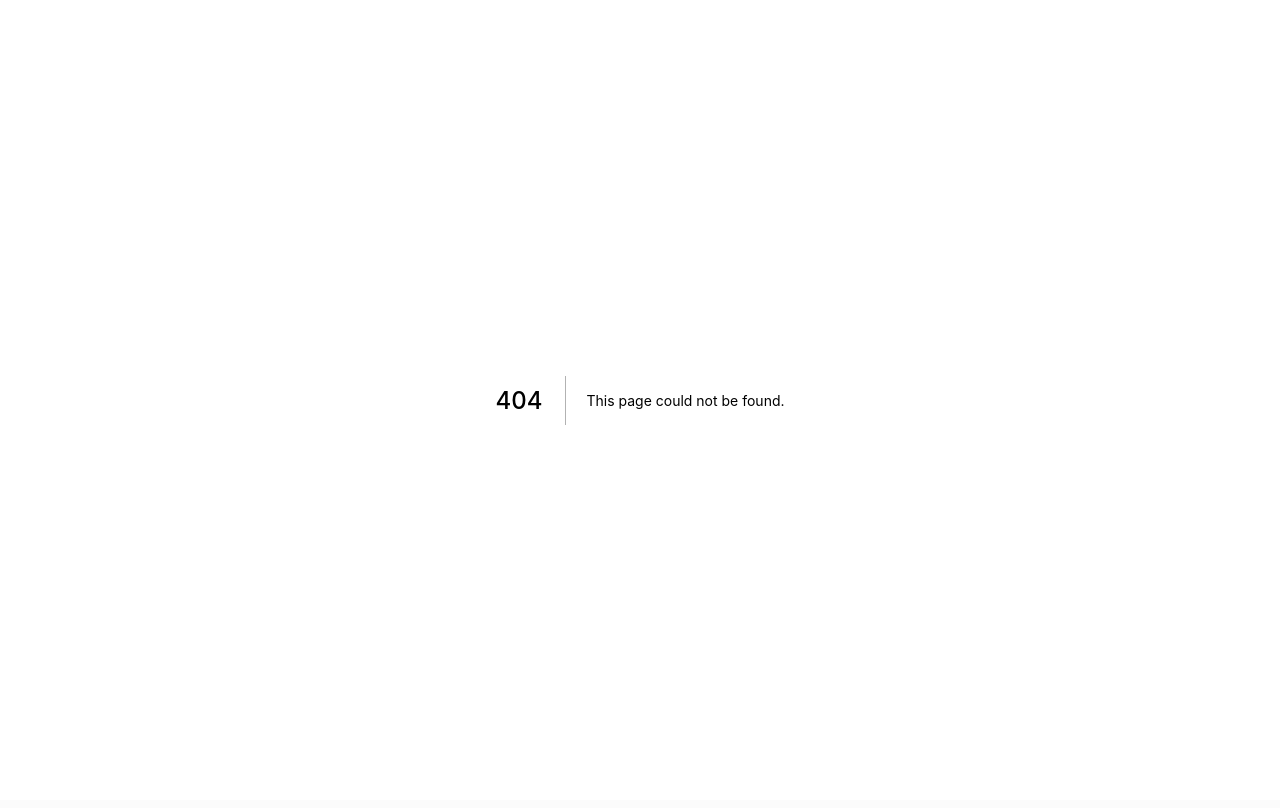
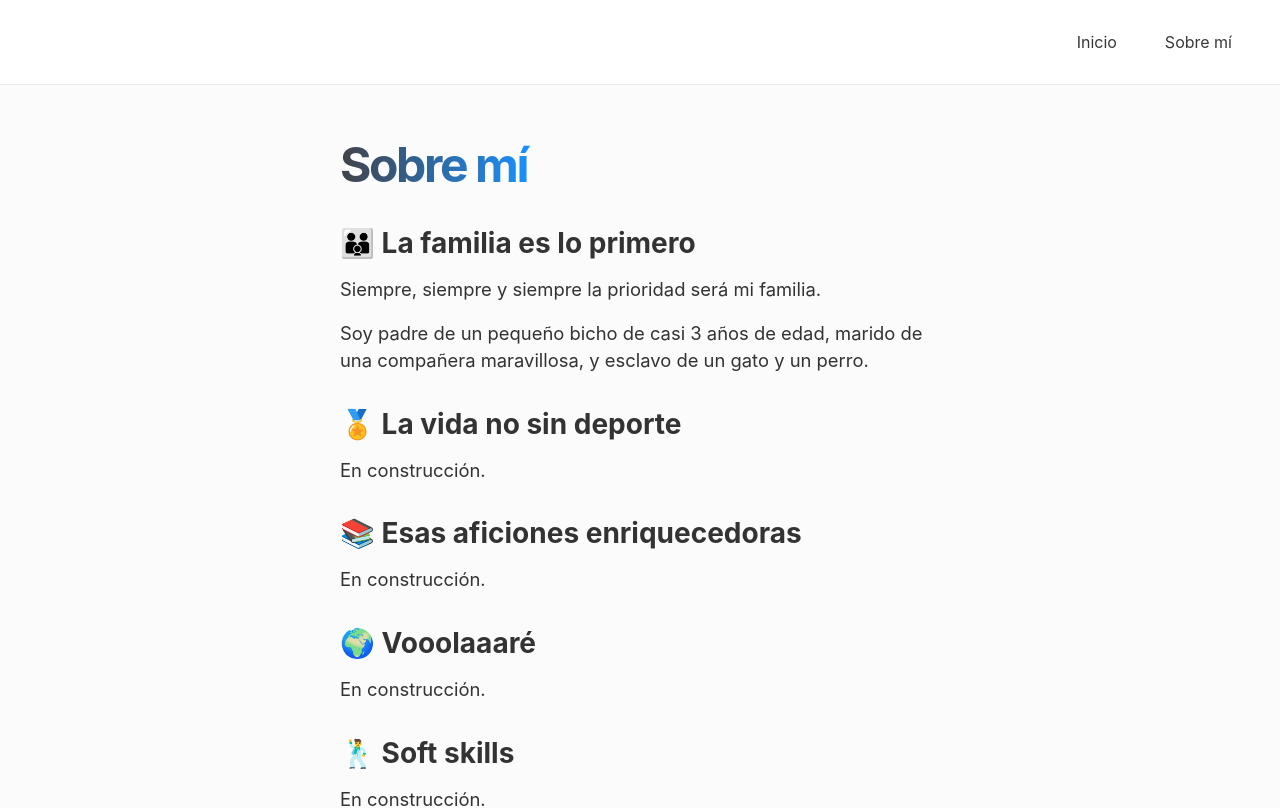
Before and after one commit to AitorRodriguez990/devairoma, a Next.js app: page /sobre-mi in a window 1280 px wide. Before the commit this address had no page. Shown: the top 808 px of the page. Built offline with nearby package versions, Linux system fonts and the light colour scheme.

Commit message:
fixes and add about me section (under construction)

```diff
--- /dev/null
+++ b/components/header/index.js
@@ -0,0 +1,18 @@
+import React from 'react'
+import Link from 'next/link'
+import styles from './index.module.scss'
+
+export const Header = () => {
+
+  return (
+    <header className={styles.header}>
+      <div>
+
+      </div>
+      <ul className={styles.menu}>
+        <li><Link href="/">Inicio</Link></li>
+        <li><Link href="/sobre-mi">Sobre mí</Link></li>
+      </ul>
+    </header>
+  )
+}
--- /dev/null
+++ b/components/header/index.module.scss
@@ -0,0 +1,32 @@
+.header {
+  background-color: #fff;
+  border-bottom: 1px solid #eaeaea;
+  display: flex;
+  justify-content: space-between;
+  padding: var(--spacing-default) var(--spacing-large);
+
+  .menu {
+    list-style: none;
+
+    li {
+      display: inline-block;
+
+      & + li {
+        margin-left: var(--spacing-default);
+      }
+
+      a {
+        border-bottom: none;
+        border-radius: var(--border-radius-default);
+        color: var(--color-secondary);
+        display: block;
+        padding: var(--spacing-default);
+        transition: var(--transition-default);
+
+        &:hover {
+          background-color: var(--background-default);
+        }
+      }
+    }
+  }
+}
--- a/pages/index.js
+++ b/pages/index.js
@@ -11,6 +11,8 @@ const Home = () => (
     <HeadMeta />
 
     <div className="page">
+      <Header />
+
       <div className="container">
         <div className={styles.home}>
           <div className={styles.avatar}>
@@ -23,9 +25,9 @@ const Home = () => (
               width="150"
             />
           </div>
-          <h1 className="title">👋 ¡Hola, mi nombre es Aitor Rodríguez!</h1>
+          <h1 className="title">👋 ¡Hola!</h1>
           <p className={styles.text}>
-            Soy{' '}
+            Mi nombre es Aitor Rodríguez. Soy{' '}
             <strong>Frontend Engineer</strong> en{' '}
             <a
               href="https://adevinta.es/"
--- /dev/null
+++ b/pages/sobre-mi/index.js
@@ -0,0 +1,44 @@
+import React from 'react'
+import {HeadMeta} from '../../components/headMeta'
+import {Header} from '../../components/header'
+import {Footer} from '../../components/footer'
+
+import styles from './index.module.scss'
+
+const About = () => (
+  <div>
+    <HeadMeta section="Sobre mí" />
+
+    <div className="page">
+      <Header />
+
+      <div className="container">
+        <h1 className="title">Sobre mí</h1>
+
+        <div className={styles.about}>
+          <h2 className="subtitle">👪 La familia es lo primero</h2>
+          <p>
+            Siempre, siempre y siempre la prioridad será mi familia.
+          </p>
+          <p>
+            Soy padre de un pequeño bicho de casi 3 años de edad, marido de una compañera maravillosa, y esclavo de un gato y un perro.
+          </p>
+          <h2 className="subtitle">🏅 La vida no sin deporte</h2>
+          <p>En construcción.</p>
+          <h2 className="subtitle">📚 Esas aficiones enriquecedoras</h2>
+          <p>En construcción.</p>
+          <h2 className="subtitle">🌍 Vooolaaaré</h2>
+          <p>En construcción.</p>
+          <h2 className="subtitle">🕺 Soft skills</h2>
+          <p>En construcción.</p>
+          <h2 className="subtitle">👨‍💻 Hard skills</h2>
+          <p>En construcción.</p>
+        </div>
+      </div>
+
+      <Footer />
+    </div>
+  </div>
+)
+
+export default About
--- /dev/null
+++ b/pages/sobre-mi/index.module.scss
@@ -0,0 +1,3 @@
+.about {
+
+}
--- a/styles/styles.scss
+++ b/styles/styles.scss
@@ -101,6 +101,7 @@ p {
   font-size: 1.15rem;
   margin: auto;
   max-width: 600px;
+  padding: 50px 0;
   width: 100vw;
 }
 
@@ -108,11 +109,23 @@ p {
   background: linear-gradient(to right, #424248 0%, #1991ff 100%);
   -webkit-background-clip: text;
   -webkit-text-fill-color: transparent;
-  font-size: 2.25rem;
+  display: inline-block;
+  font-size: 3rem;
   font-weight: 700;
   -webkit-letter-spacing: -0.05em;
   -moz-letter-spacing: -0.05em;
   -ms-letter-spacing: -0.05em;
   letter-spacing: -0.05em;
   margin-bottom: var(--spacing-large);
+  padding-right: 4px; // Fix
 }
+
+.subtitle {
+  font-size: 1.75rem;
+  margin-bottom: var(--spacing-default);
+  margin-top: var(--spacing-large);
+
+  &:first-child {
+    margin-top: 0;
+  }
+}
```
